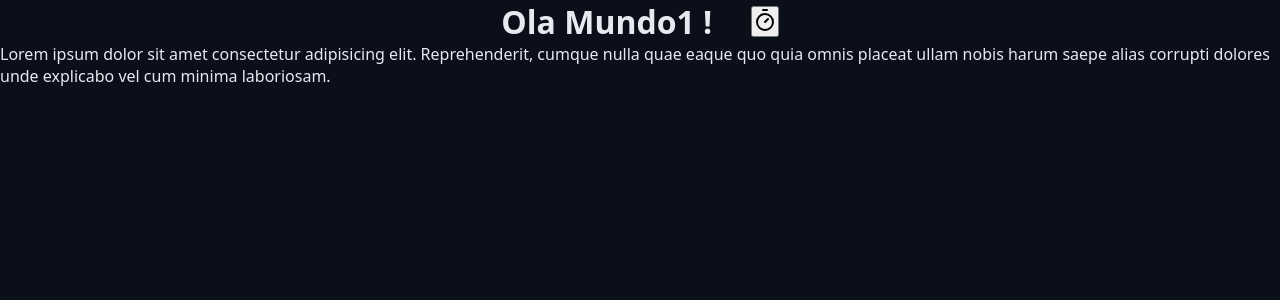
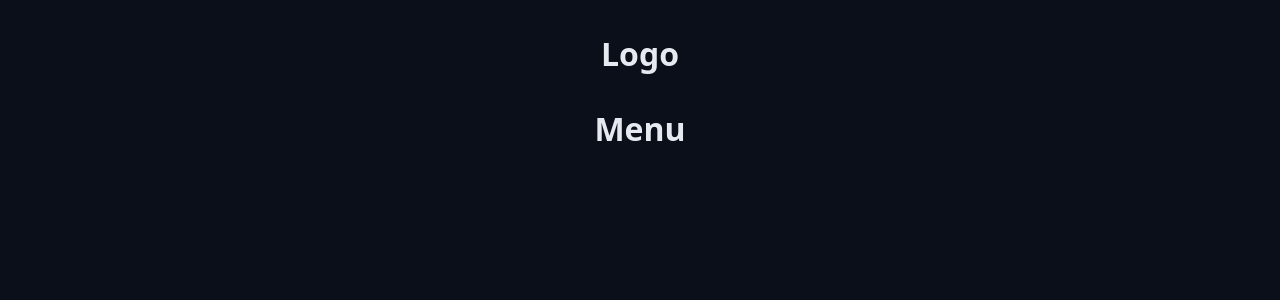
Before and after one commit to LeandroSCoutinho/pomo_dev, a React (Vite) app: page / in a window 1280 px wide. Shown: the top 300 px of the page. Built offline with nearby package versions, Linux system fonts and the light colour scheme.

Commit message:
create component Container

```diff
--- a/src/App.tsx
+++ b/src/App.tsx
@@ -1,21 +1,17 @@
  import './styles/theme.css'
  import './styles/global.css';
-import { Heading } from './components/Heanding';
-import {Timer} from 'lucide-react';
-
+import { Container } from './components/Container';
+import { Heading } from './components/Heading';
  export function App(){
   return (
-    <div>
-      <Heading>
-        Ola Mundo1 !
-        <button>
-          <Timer />
-        </button>
-      </Heading>
-      <p>Lorem ipsum dolor sit amet consectetur adipisicing elit.
-        Reprehenderit, cumque nulla quae eaque quo quia omnis
-        placeat ullam nobis harum saepe alias corrupti dolores unde
-        explicabo vel cum minima laboriosam.</p>
-    </div>
+    <>
+      <Container>
+        <Heading>Logo</Heading>
+      </Container>
+
+      <Container>
+        <Heading>Menu</Heading>
+      </Container>
+    </>
   );
 }
--- /dev/null
+++ b/src/components/Container/index.tsx
@@ -0,0 +1,15 @@
+import styles from './styles.module.css';
+
+type ContainerProps = {
+    children: React.ReactNode;
+}
+
+export function Container({ children} : ContainerProps){
+    return (
+        <div className={styles.container}>
+            <div className={styles.content}>
+                {children}
+            </div>
+        </div>
+    );
+}
--- /dev/null
+++ b/src/components/Container/styles.module.css
@@ -0,0 +1,8 @@
+.container {
+   max-width: 98rem;
+   margin: 0 auto;
+}
+
+.content{
+   margin: 2rem;
+}
--- a/src/components/Heanding.tsx
+++ b/src/components/Heading/index.tsx
@@ -1,4 +1,4 @@
-import styles from './Heading.module.css';
+import styles from './styles.module.css';
 type HeadingProps = {
   children: React.ReactNode;
 }
```
Also changed, not shown: src/components/Heading/styles.module.css (renamed from src/components/Heading.module.css), src/styles/global.css (line endings or trailing spaces).
